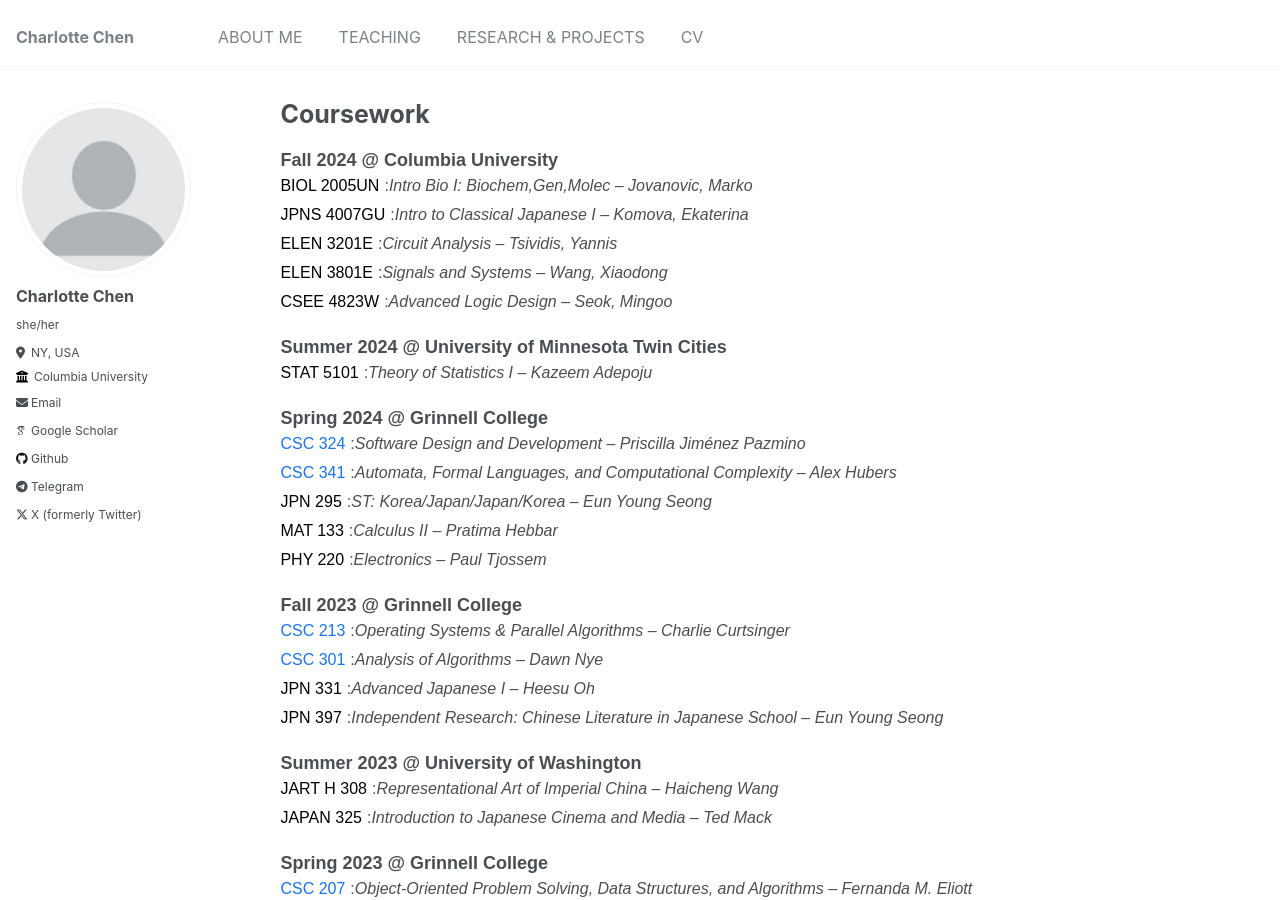
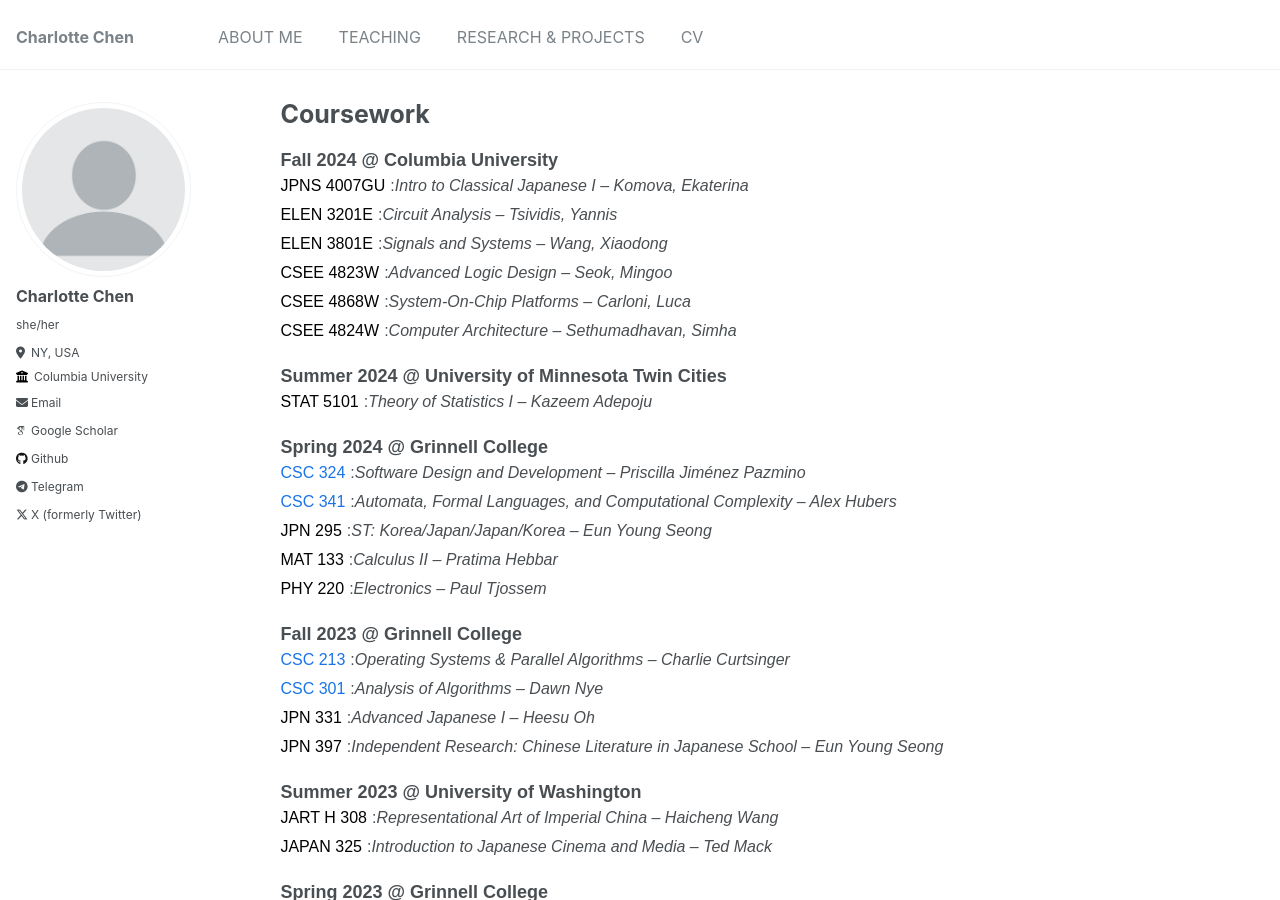
Before and after one commit to CharlotteChen2002/CharlotteChen2002.github.io, a Jekyll site: the page built from _pages/coursework.html, in a window 1280 px wide and 900 px high. Built offline with Jekyll 4.4.1, drawn with Linux system fonts in a browser that asks for light colours; some web fonts are replaced.

```diff
--- a/_pages/coursework.html
+++ b/_pages/coursework.html
@@ -59,10 +59,6 @@
 <body>
     <div class="semester">Fall 2024 @ Columbia University</div>
     <div class="course">
-        <span class="no-link">BIOL 2005UN</span>: <span>Intro Bio I: Biochem,Gen,Molec – Jovanovic, Marko</span>
-    </div>
-
-    <div class="course">
         <span class="no-link">JPNS 4007GU</span>: <span>
             Intro to Classical Japanese I – Komova, Ekaterina</span>
     </div>
@@ -72,12 +68,19 @@
     </div>
 
     <div class="course">
-        <span class="no-link">ELEN 3801E</span>: <span>
-            Signals and Systems – Wang, Xiaodong</span>
+        <span class="no-link">ELEN 3801E</span>: <span>Signals and Systems – Wang, Xiaodong</span>
     </div>
 
     <div class="course">
         <span class="no-link">CSEE 4823W</span>: <span>Advanced Logic Design – Seok, Mingoo</span>
+    </div>
+
+    <div class="course">
+        <span class="no-link">CSEE 4868W</span>: <span>System-On-Chip Platforms – Carloni, Luca</span>
+    </div>
+
+    <div class="course">
+        <span class="no-link">CSEE 4824W</span>: <span>Computer Architecture – Sethumadhavan, Simha</span>
     </div>
 
 
```
Also changed, not shown: _pages/about.md (+1 -1 lines).
